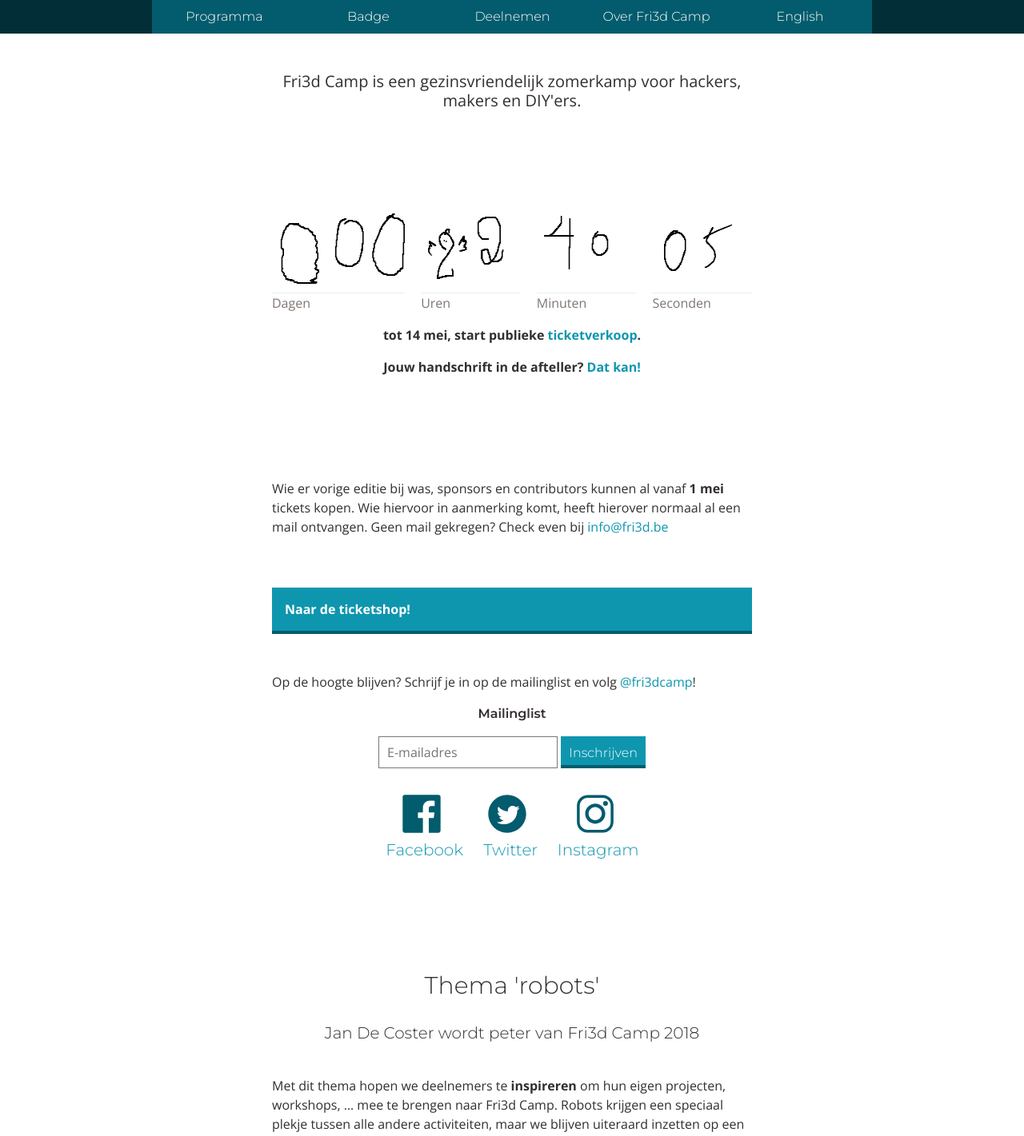
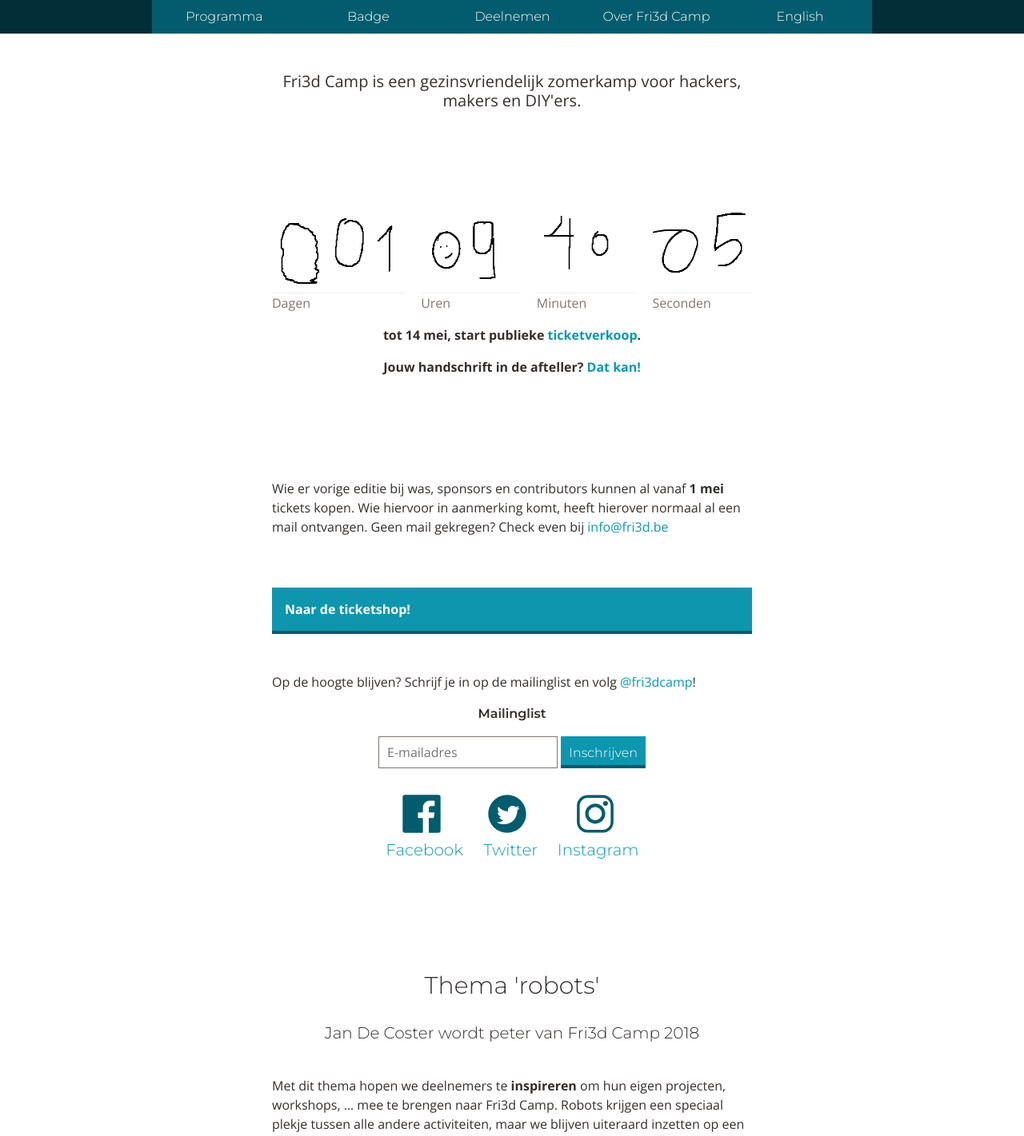
Before and after one commit to Fri3dCamp/fri3d2018-announce, a Jekyll site: the page built from index.html, in a window 1280 px wide. Shown: the part 272-1693 px from the top of the page at 80% size. Built offline with Jekyll 4.4.1, drawn with Linux system fonts in a browser that asks for light colours; nearby versions of some CDN libraries; grey boxes are pictures that could not be loaded.

Commit message:
countdown naar 21u op 14/5

```diff
--- a/index.html
+++ b/index.html
@@ -11,7 +11,7 @@
     </div>
     <div class="maincontent">
         <div class="countdownwrapper">
-            <div id="countdown" class="countdown" data-totime="May 14, 2018 10:00:00">
+            <div id="countdown" class="countdown" data-totime="May 14, 2018 21:00:00">
                 <div class="days cdsection">
                     <canvas class="countdownnr" id="countdown-days" width="200" height="100"></canvas>
                     <p class="label">Dagen</p>
```
